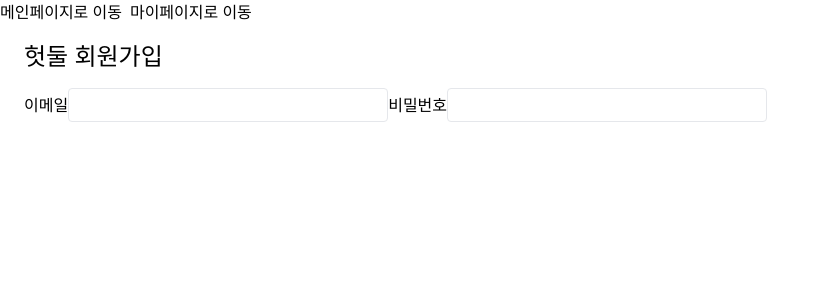
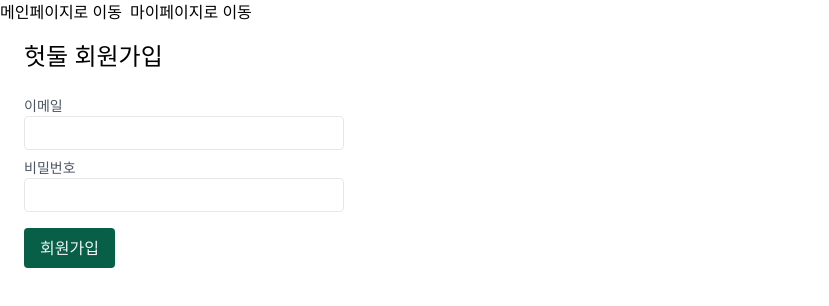
Before and after one commit to nmc2711/onetwo, a Next.js app: page /sign-in in a window 1280 px wide. Shown: the top 306 px of the page, without its empty margins (0-829 px from the left). Built offline with nearby package versions, Linux system fonts and the light colour scheme.

Commit message:
feat: 회원가입 유아이 진행

```diff
--- /dev/null
+++ b/components/common/Button.tsx
@@ -0,0 +1,16 @@
+import React, { ButtonHTMLAttributes } from 'react';
+
+interface ButtonProps extends ButtonHTMLAttributes<HTMLButtonElement> {
+
+}
+
+const Button: React.FC<ButtonProps> = ({ children, ...props }) => {
+  return (
+    <button {...props}
+      className="bg-green-800 text-gray-100 rounded px-4 py-2 my-2 hover:bg-green-700"
+    >
+      {children}
+    </button>
+  );
+}
+export default Button
--- /dev/null
+++ b/components/common/Field.tsx
@@ -0,0 +1,17 @@
+import React from 'react'
+
+interface FieldProps {
+  label: string;
+}
+
+const Field: React.FC<FieldProps> = ({ label, children }) => {
+  return (
+    <label className="block my-2">
+      <span className="block text-sm text-gray-600">
+        {label}
+      </span>
+      {children}
+    </label>
+  );
+}
+export default Field;
--- a/pages/sign-in.tsx
+++ b/pages/sign-in.tsx
@@ -2,6 +2,8 @@
  * @title : 회원가입 페이지
  */
 import React from 'react';
+import Button from '../components/common/Button';
+import Field from '../components/common/Field';
 import Input from '../components/common/Input';
 import Page from '../components/common/Page';
 
@@ -9,14 +11,15 @@ function SigInPage() {
   return (
     <Page title="헛둘 회원가입">
       <form>
-        <label>
-          이메일
+        <Field label="이메일">
           <Input type="email" />
-        </label>
-        <label>
-          비밀번호
+        </Field>
+        <Field label="비밀번호">
           <Input type="password" />
-        </label>
+        </Field>
+        <Button type="submit">
+          회원가입
+        </Button>
       </form>
     </Page>
  );
```
